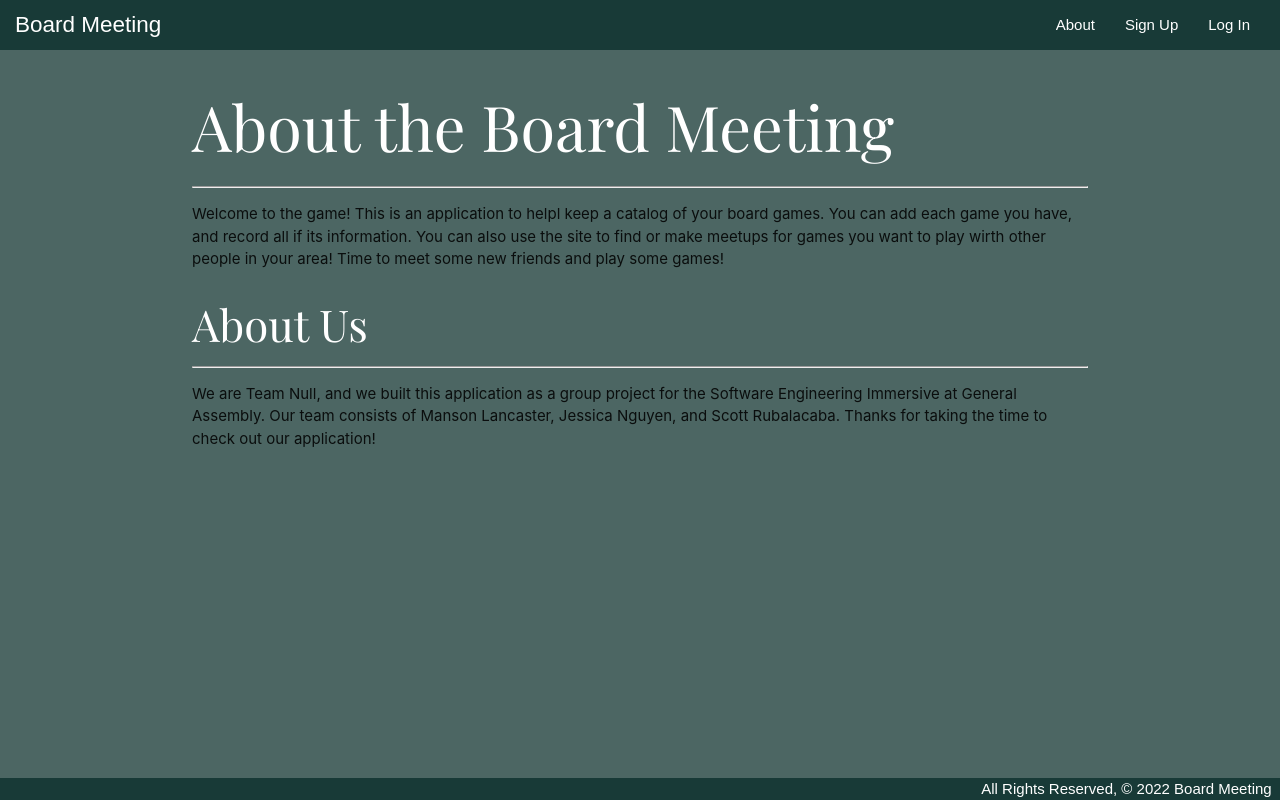
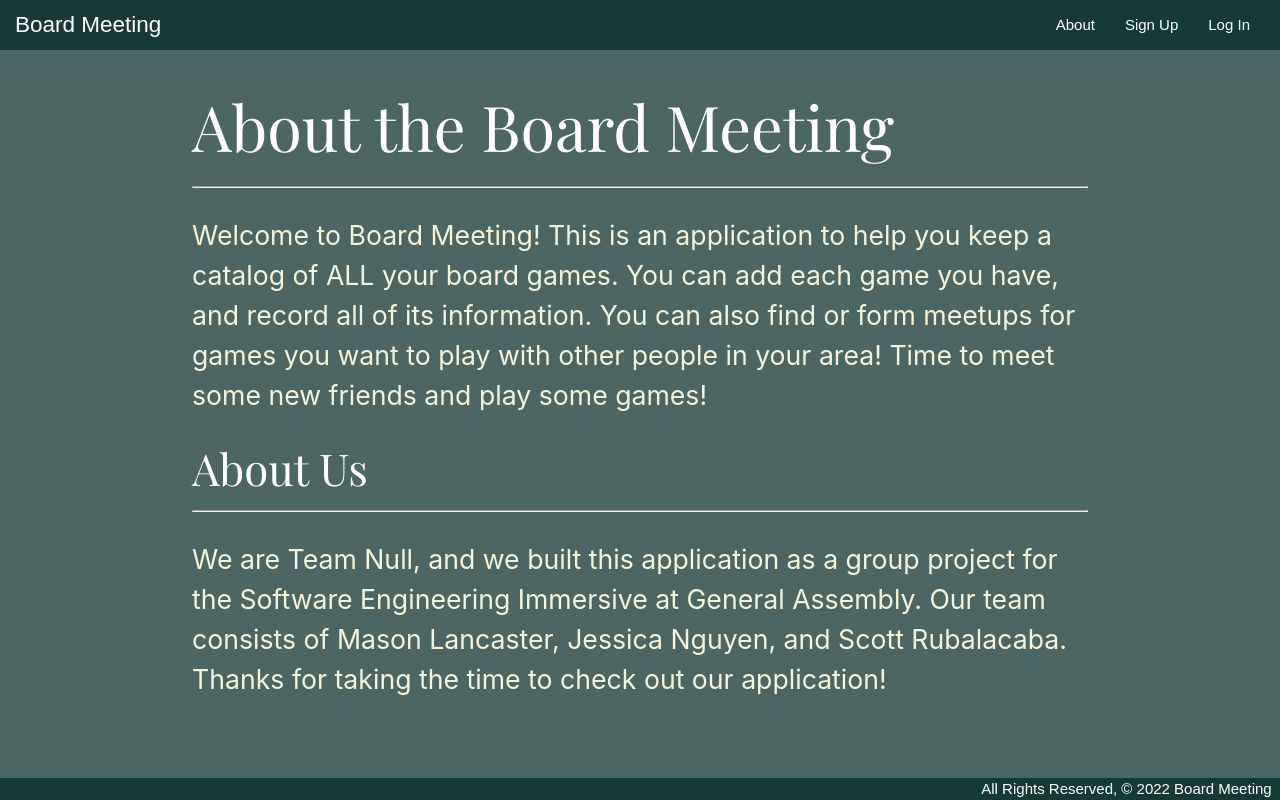
Before and after one commit to masomaster/board-game-meetup, a Django app: page /about/ in a window 1280 px wide. Run offline with Django 4.2, Linux system fonts and the light colour scheme.

Commit message:
add styling to about

```diff
--- a/main_app/static/css/style.css
+++ b/main_app/static/css/style.css
@@ -29,6 +29,11 @@ h1, h3 {
     display: flex;
     min-height: 100vh;
     flex-direction: column;
+}
+
+.about p {
+    font-size: 20pt;
+    color: beige;
 }
 
 #welcome {
--- a/main_app/templates/about.html
+++ b/main_app/templates/about.html
@@ -1,14 +1,16 @@
 {% extends 'base.html' %}
 {% block content %}
 
+<div class="about">
     <h1>About the Board Meeting</h1>
     <hr>
-<p>Welcome to the game!  This is an application to helpl keep a catalog of your board games.  You can add each game you have, and record all if its information.  You can also use the site to find or make meetups for games you want to play wirth other people in your area!  Time to meet some new friends and play some games!
+    <p>Welcome to Board Meeting!  This is an application to help you keep a catalog of ALL your board games. You can add each game you have, and record all of its information.  You can also find or form meetups for games you want to play with other people in your area!  Time to meet some new friends and play some games!
     </p>
     <h3>About Us</h3>
     <hr>
     <p>
-    We are Team Null, and we built this application as a group project for the Software Engineering Immersive at General Assembly.  Our team consists of Manson Lancaster, Jessica Nguyen, and Scott Rubalacaba.  Thanks for taking the time to check out our application!
+        We are Team Null, and we built this application as a group project for the Software Engineering Immersive at General Assembly.  Our team consists of Mason Lancaster, Jessica Nguyen, and Scott Rubalacaba.  Thanks for taking the time to check out our application!
     </p>
+</div>
 
 {% endblock %}
```
Lines whose indentation alone changed are shown as unchanged.
